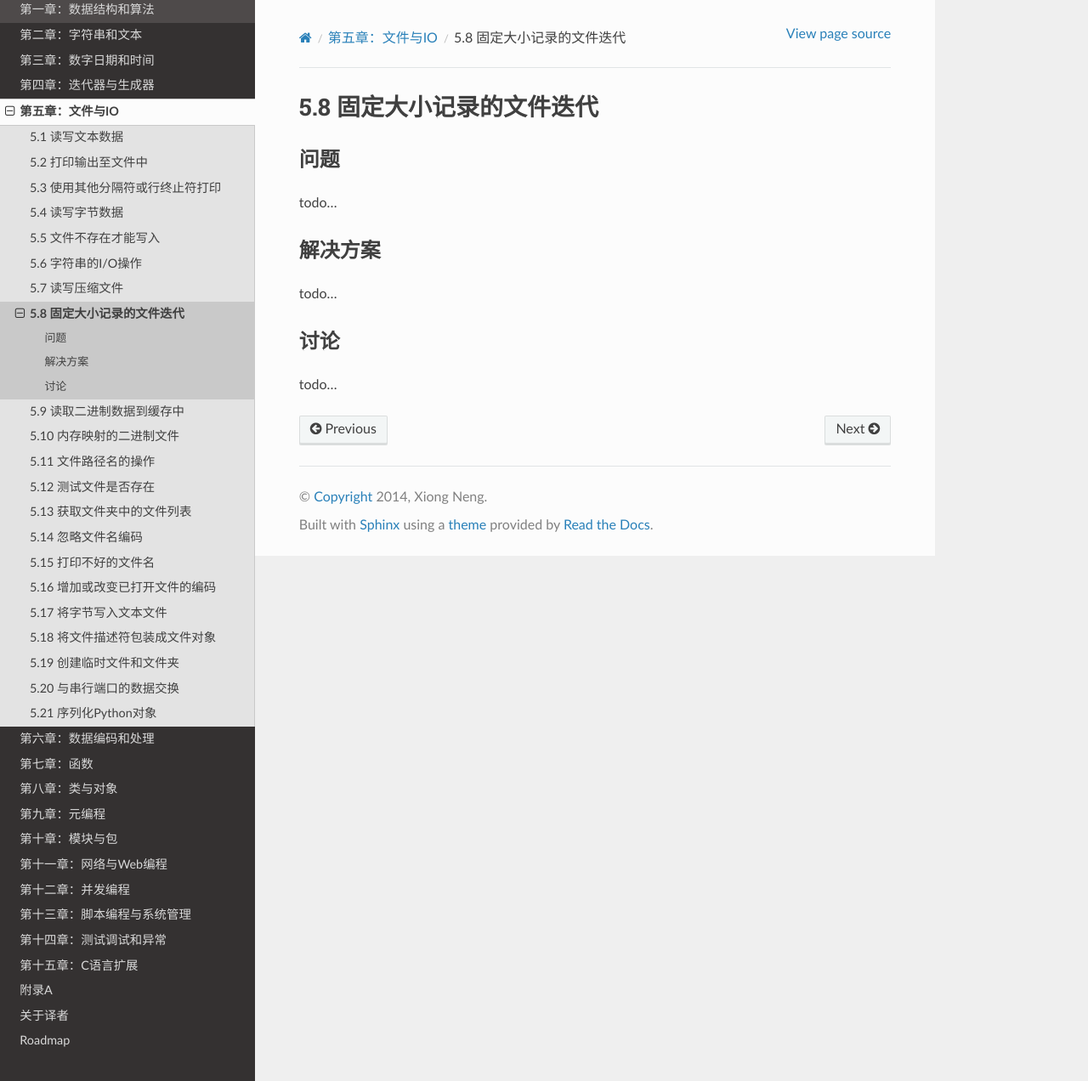
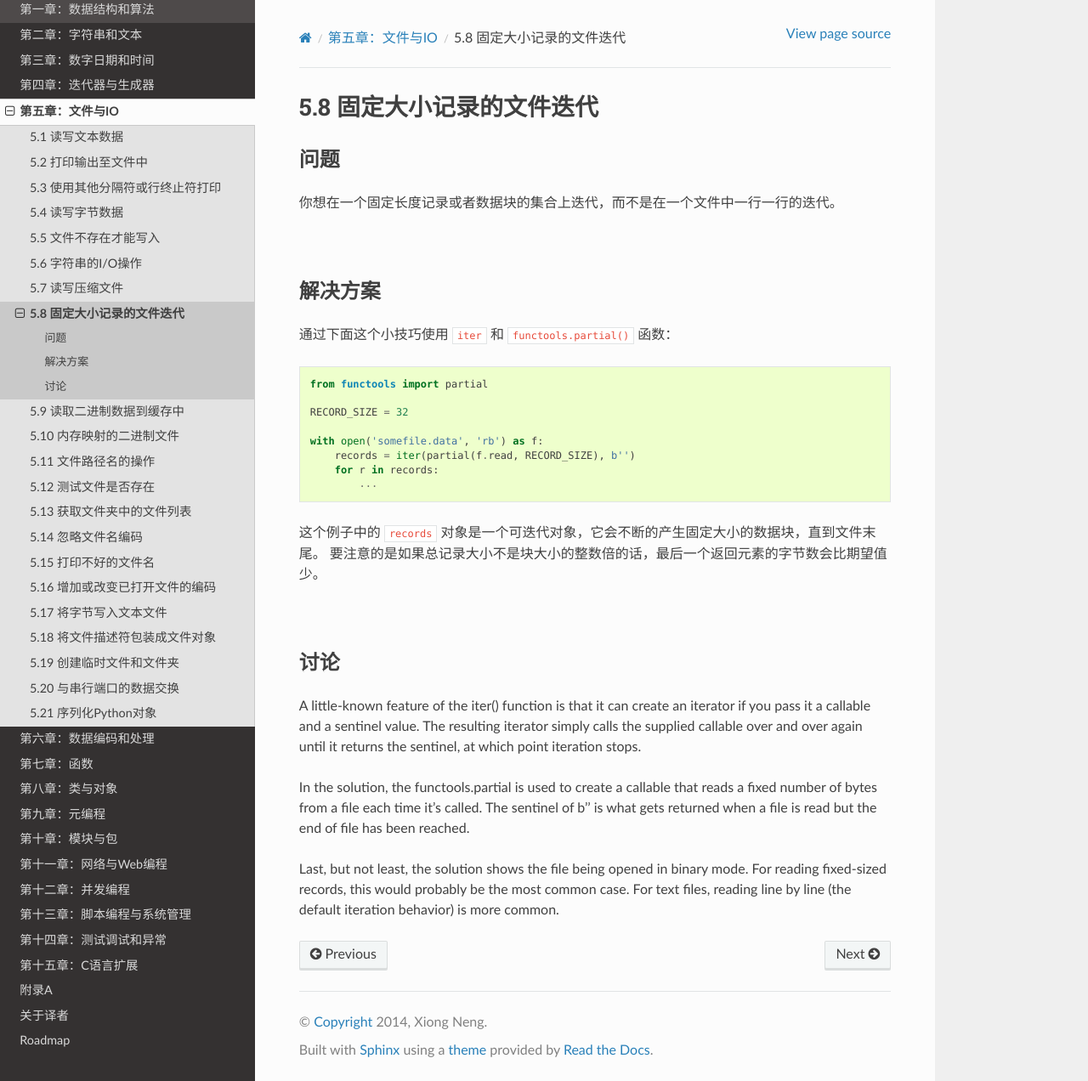
Before and after one commit to yidao620c/python3-cookbook, a Sphinx documentation site: the page built from source/c05/p08_iterate_over_fixed_sized_records.rst, in a window 1280 px wide and 1272 px high. Shown: the whole window at 85% size. Built offline with Sphinx 7.4.7 and the Read the Docs theme 2.0.0, drawn with Linux system fonts in a browser that asks for light colours.

```diff
--- a/source/c05/p08_iterate_over_fixed_sized_records.rst
+++ b/source/c05/p08_iterate_over_fixed_sized_records.rst
@@ -5,14 +5,42 @@
 ----------
 问题
 ----------
-todo...
+你想在一个固定长度记录或者数据块的集合上迭代，而不是在一个文件中一行一行的迭代。
+
+|
 
 ----------
 解决方案
 ----------
-todo...
+通过下面这个小技巧使用 ``iter`` 和 ``functools.partial()`` 函数：
+
+.. code-block:: python
+
+    from functools import partial
+
+    RECORD_SIZE = 32
+
+    with open('somefile.data', 'rb') as f:
+        records = iter(partial(f.read, RECORD_SIZE), b'')
+        for r in records:
+            ...
+
+这个例子中的 ``records`` 对象是一个可迭代对象，它会不断的产生固定大小的数据块，直到文件末尾。
+要注意的是如果总记录大小不是块大小的整数倍的话，最后一个返回元素的字节数会比期望值少。
+
+|
 
 ----------
 讨论
 ----------
-todo...
+A little-known feature of the iter() function is that it can create an iterator if you pass
+it a callable and a sentinel value. The resulting iterator simply calls the supplied callable
+over and over again until it returns the sentinel, at which point iteration stops.
+
+In the solution, the functools.partial is used to create a callable that reads a fixed
+number of bytes from a file each time it’s called. The sentinel of b'' is what gets returned
+when a file is read but the end of file has been reached.
+
+Last, but not least, the solution shows the file being opened in binary mode. For reading
+fixed-sized records, this would probably be the most common case. For text files, reading
+line by line (the default iteration behavior) is more common.
```
Also changed, not shown: 1 other file.
